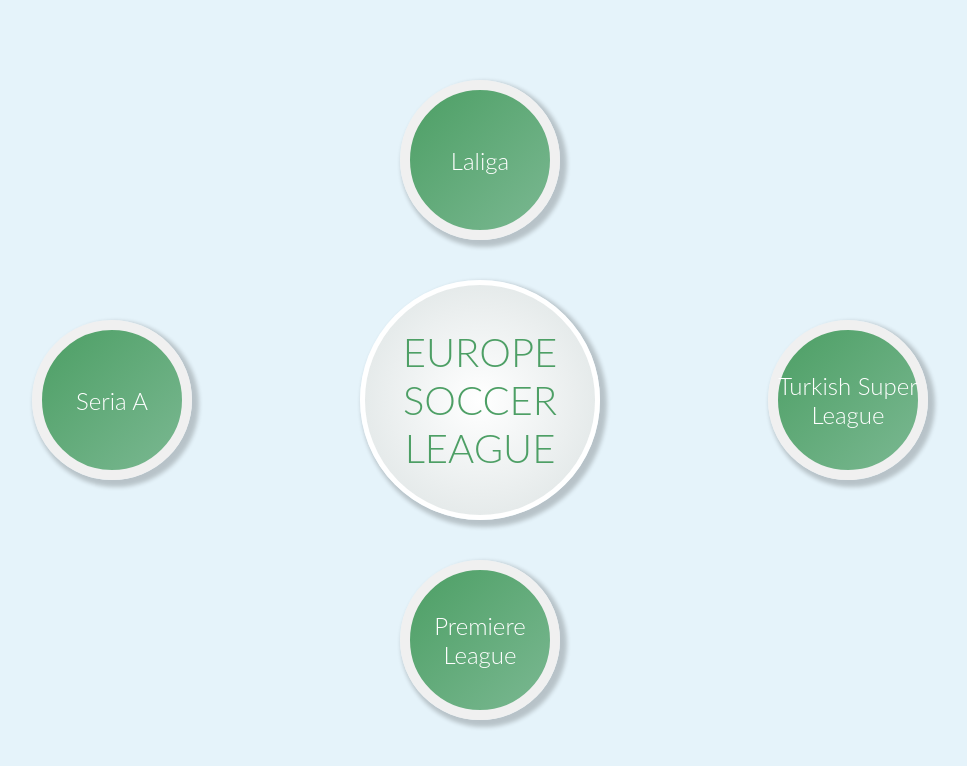
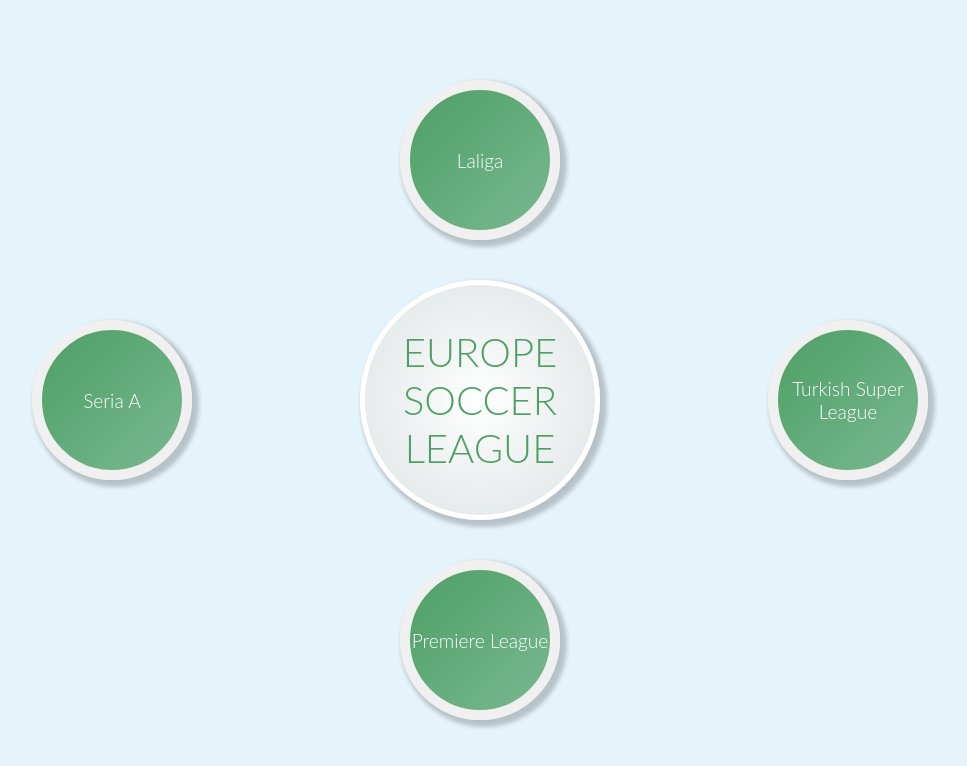
Before and after one commit to salmanorak/ikon-case, a plain HTML site: page index.html in a window 1280 px wide. Shown: the whole page, without its empty margins (160-1127 px from the left). Drawn offline with nearby package versions, Linux system fonts and the light colour scheme.

Commit message:
small text size changed

```diff
--- a/src/css/style.css
+++ b/src/css/style.css
@@ -178,7 +178,7 @@ body{
 @media only screen and (min-width : 800px) {
     :root {
         --big-text : 2.5em;
-        --small-text : 1.5em;
+        --small-text : 1.2em;
         --secondary-circle-margin-left-right: 10%;
         --secondary-circle-margin-bottom-top: 10%;
     }
```
